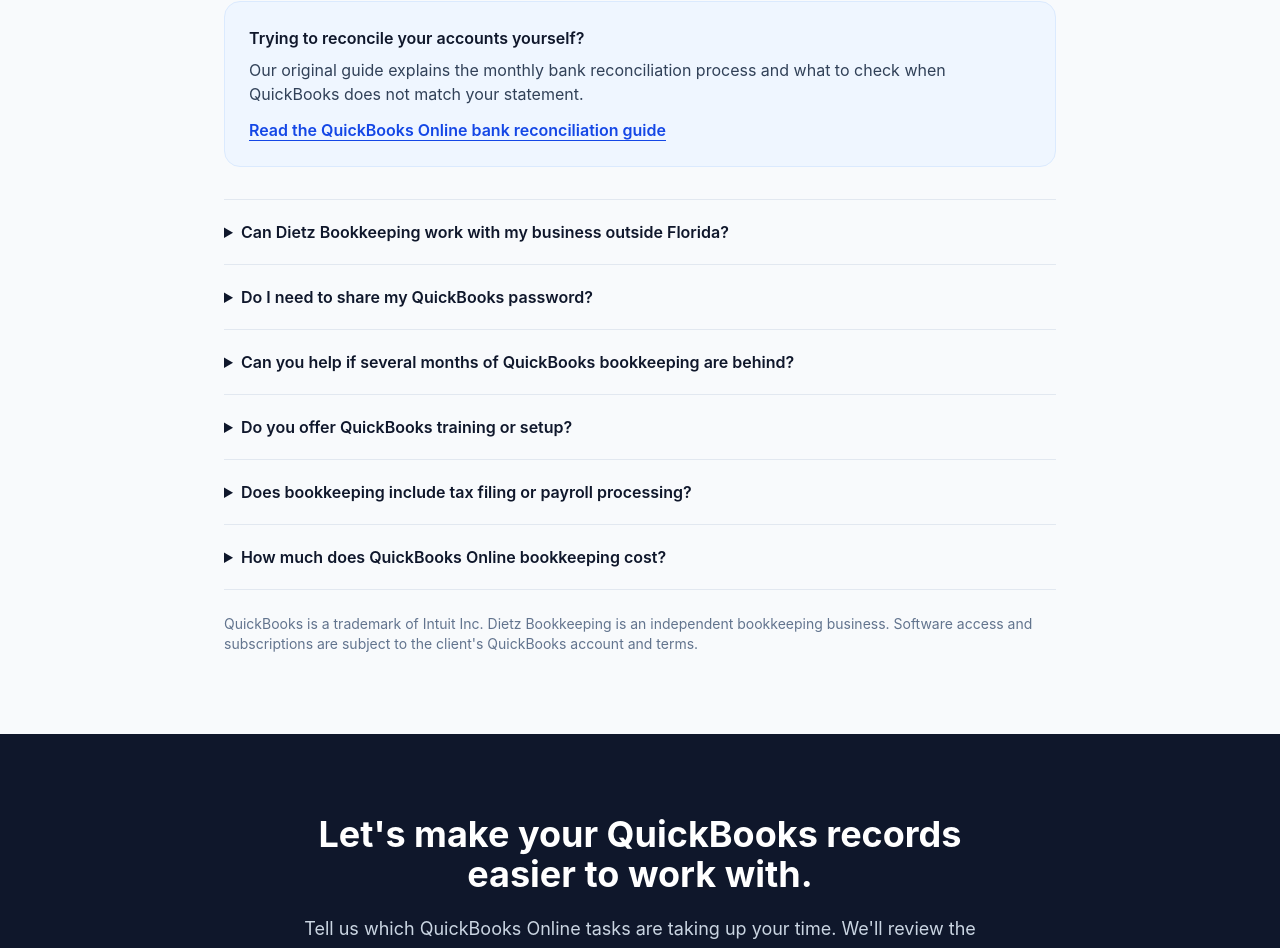
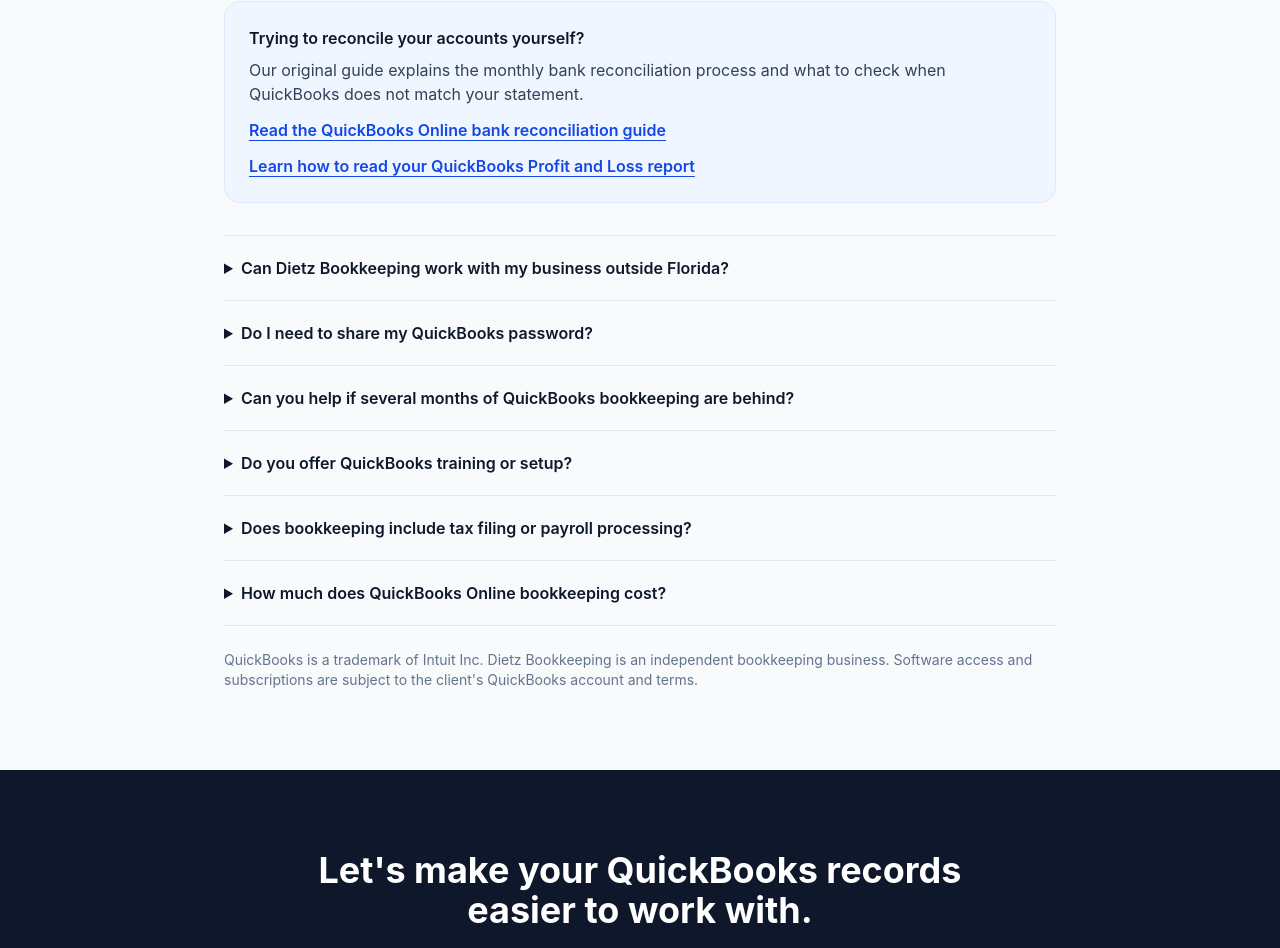
Before and after one commit to dietzbp-lgtm/dietz-bookkeeping-website, a React (Vite) app: page /quickbooks-online-bookkeeping in a window 1280 px wide. Shown: the part 3093-4041 px from the top of the page. Built offline with nearby package versions, Linux system fonts and the light colour scheme.

Commit message:
Link Profit and Loss guide to resources and financial reporting SEO

```diff
--- a/src/pages/QuickBooksOnlineBookkeeping.tsx
+++ b/src/pages/QuickBooksOnlineBookkeeping.tsx
@@ -133,6 +133,7 @@ export default function QuickBooksOnlineBookkeeping() {
             <p className="font-semibold text-slate-900 mb-2">Trying to reconcile your accounts yourself?</p>
             <p className="text-slate-700 mb-3">Our original guide explains the monthly bank reconciliation process and what to check when QuickBooks does not match your statement.</p>
             <Link to="/quickbooks-bank-reconciliation-guide/" className="font-semibold text-blue-700 underline underline-offset-4">Read the QuickBooks Online bank reconciliation guide</Link>
+            <p className="mt-3"><Link to="/quickbooks-profit-and-loss-report/" className="font-semibold text-blue-700 underline underline-offset-4">Learn how to read your QuickBooks Profit and Loss report</Link></p>
           </div>
           <div className="divide-y divide-slate-200 border-y border-slate-200">
             {faqs.map(item => <details key={item.question} className="py-5"><summary className="cursor-pointer font-semibold text-slate-900 pr-5">{item.question}</summary><p className="mt-3 text-slate-700 leading-relaxed">{item.answer}</p></details>)}
```
